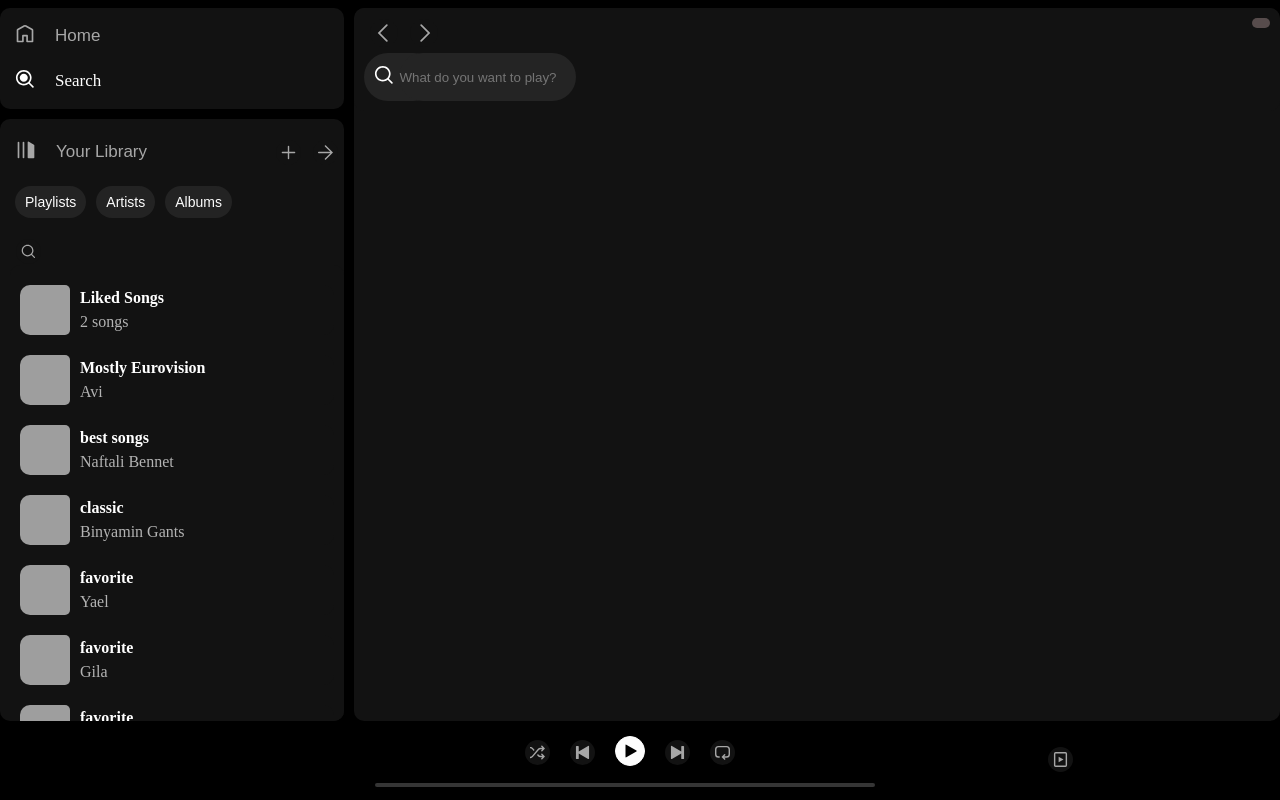
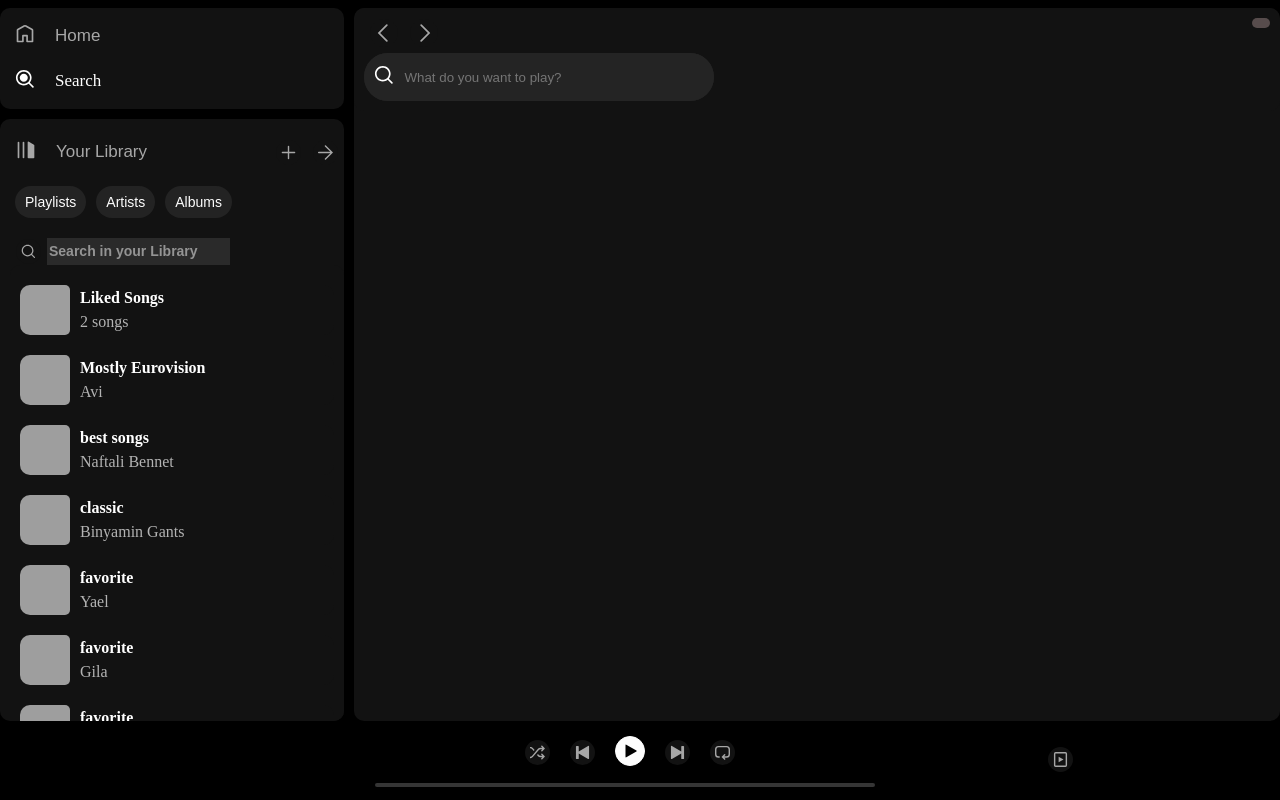
Before and after one commit to eitany52/Spotify-Frontend, a React (Vite) app: page /search/1 in a window 1280 px wide. Built offline with nearby package versions, Linux system fonts and the light colour scheme; grey boxes are pictures that could not be loaded; a web font is replaced by a local one.

Commit message:
improved search form UI

```diff
--- a/src/assets/styles/basics/_base.scss
+++ b/src/assets/styles/basics/_base.scss
@@ -106,6 +106,7 @@
 button {
     background-color: inherit;
     border:none;
+    cursor: pointer;
 }
 
 
--- a/src/assets/styles/cmps/AppSearch.scss
+++ b/src/assets/styles/cmps/AppSearch.scss
@@ -1,32 +1,52 @@
 .app-search {
-    display: grid;
+    // display: grid;
+
     // align-content: center;
 
-
     .search-form {
-        display: grid;
-        grid-auto-flow: column;
-        justify-content: start;
-        gap: 5px;
+        position: relative;
+        width: 350px;
         height: 48px;
         background-color: $bgc-search;
         border-radius: 500px;
         padding-inline-start: 10px;
-        width: 34%;
+        display: flex;
+        align-items: center;
+
+        // display: grid;
+        // grid-auto-flow: column;
+        // justify-content: start;
+        // gap: 5px;
+        // height: 48px;
+        // background-color: $bgc-search;
+        // border-radius: 500px;
+        // padding-inline-start: 10px;
+        // width: 34%;
 
         .icon-search {
-            width: max-content;
-            margin: 0;
-            align-self: center;
+            z-index: 1;
+            font-size: 25px;
+
+            // width: max-content;
+            // margin: 0;
+            // align-self: center;
         }
 
         input {
+            position: absolute;
+            inset: 0;
             background-color: $bgc-search;
             border-radius: 500px;
             border: 0;
             color: white;
-            margin: 0;
-            padding: 0;
+            padding: 0 0 0 40px;
+
+            // background-color: $bgc-search;
+            // border-radius: 500px;
+            // border: 0;
+            // color: white;
+            // margin: 0;
+            // padding: 0;
         }
     }
 }
--- a/src/assets/styles/cmps/StationList.scss
+++ b/src/assets/styles/cmps/StationList.scss
@@ -54,6 +54,10 @@
             color: $gray5;
         }
 
+        .station-name{
+            margin-block-end: 4px;
+        }
+
         .station-name,
         .station-description {
             width: 200px;
--- a/src/assets/styles/setup/_variables.scss
+++ b/src/assets/styles/setup/_variables.scss
@@ -12,6 +12,9 @@
 $bgc-search: #242424;
 
 $btn-text-clr1: #a7a7a7;
+
+$input-text-clr: #949494;
+$input-bgc-clr: #2a2a2a;
 
 $light-clr1: #fdfdfd; //buttons color
 $light-clr2: #fff;
--- a/src/assets/styles/views/StationIndex.scss
+++ b/src/assets/styles/views/StationIndex.scss
@@ -162,24 +162,37 @@
                     height: 3em;
                 }
 
+                input {
+                    border: 0;
+                    outline: none;
+                    background-color: $input-bgc-clr;
+                    color: $input-text-clr;
+                    font-weight: bold;
+                }
+
+                ::placeholder {
+                    color: $input-text-clr;
+                    font-size: 14px;
+                }
+
                 &:hover .btn-icon {
                     width: 250px;
                 }
 
-                & form {
-                    display: none;
-                    position: absolute;
-                    left: 40px;
-                    top: -10px;
-                }
+                // & form {
+                //     display: none;
+                //     position: absolute;
+                //     left: 40px;
+                //     top: -10px;
+                // }
 
-                &:hover form {
-                    display: block;
-                }
+                // &:hover form {
+                //     display: block;
+                // }
 
                 display:grid;
                 grid-template-columns: auto auto;
-                justify-items: start;
+                justify-content: start;
             }
 
             & .station-list-wrapper {
--- a/src/pages/StationIndex.jsx
+++ b/src/pages/StationIndex.jsx
@@ -124,8 +124,7 @@
 
   return (
     <div
-      className={`station-index  ${displayCard ? "display-card" : ""}  ${
-        expendLib ? "expend-lib" : ""
+      className={`station-index  ${displayCard ? "display-card" : ""}  ${expendLib ? "expend-lib" : ""
         } `}
     >
       {/* <p>Current screen category: {screenCategory}</p> */}
@@ -223,14 +222,11 @@
               {" "}
               <SvgIcon iconName="search" />
             </button>
-            <form>
-              {/* <label>Search</label> */}
             <input
               type="text"
               className="search-field"
               placeholder="Search in your Library"
             />
-            </form>
             {/* <button>Recents</button> */}
           </div>
           <div className="station-list-wrapper">
```
Lines whose indentation alone changed are shown as unchanged.
